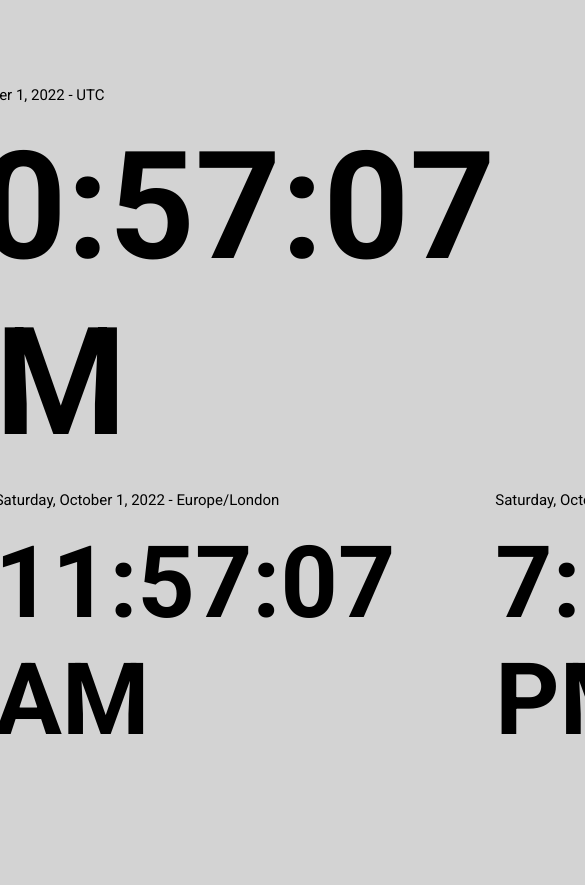
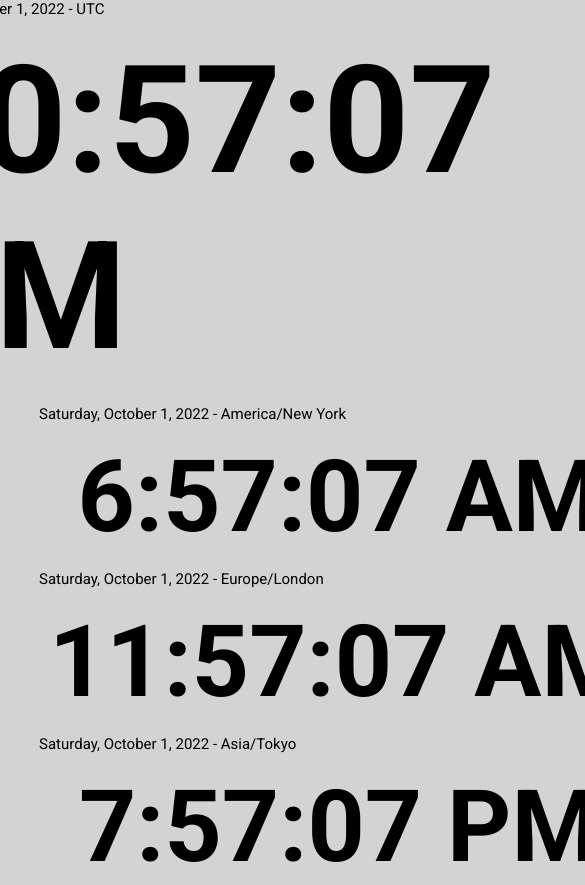
Before and after one commit to anonggentlegentle/Clocks-and-Timer, a website: page index.html in a window 390 px wide. Shown: the top 885 px of the page, 585 px wide, since content can reach past the window. Before the commit the page ends 844 px from the top, so only its background shows below. Drawn offline with Linux system fonts and the light colour scheme.

Commit message:
Add grid responsiveness to world clocks

```diff
--- a/index.html
+++ b/index.html
@@ -20,12 +20,7 @@
           <p class="container__clock--main-date">main date here</p>
           <p class="container__clock--main-hours">main clock here</p>
         </div>
-        <div class="container__clock--world">
-          <!-- <div class="container__clock---1"></div>
-          <div class="container__clock---2"></div>
-          <div class="container__clock---3"></div>
-          <div class="container__clock---4"></div> -->
-        </div>
+        <div class="container__clock--world"></div>
       </div>
       <div class="container__timer"></div>
     </main>
--- a/style.scss
+++ b/style.scss
@@ -46,14 +46,15 @@ body {
     }
 
     &--world {
-      display: flex;
-      justify-content: center;
+      display: grid;
+      grid-template-columns: repeat(auto-fit, minmax(60rem, 1fr));
+      justify-items: center;
       align-items: center;
-      column-gap: 10rem;
+      width: 80%;
+      row-gap: 1.5rem;
 
       &-date {
         align-self: flex-start;
-        // font-size: 1.2rem;
       }
 
       &-hours {
@@ -68,5 +69,7 @@ body {
     flex-direction: column;
     align-items: center;
     row-gap: 1.5rem;
+    height: auto;
+    width: 60rem;
   }
 }
```
Also changed, not shown: style.css, 1 other file.
